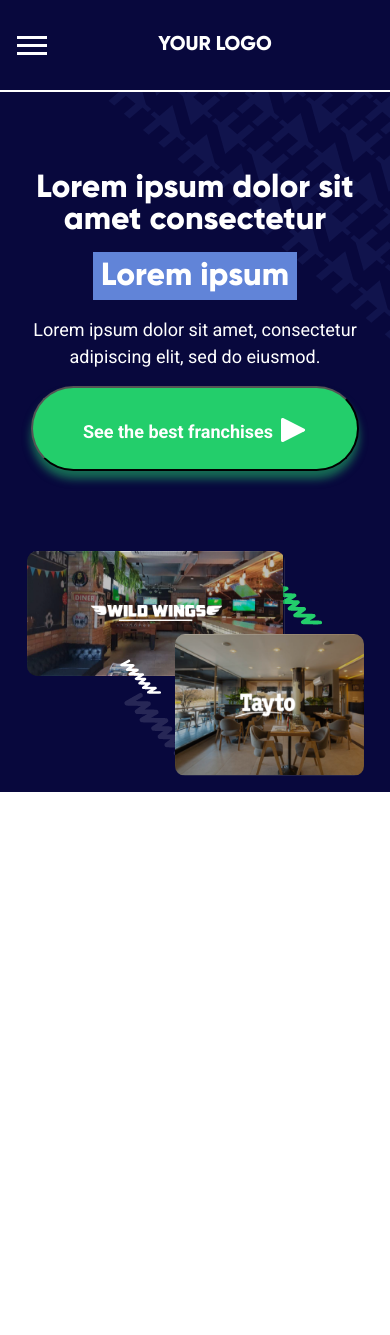
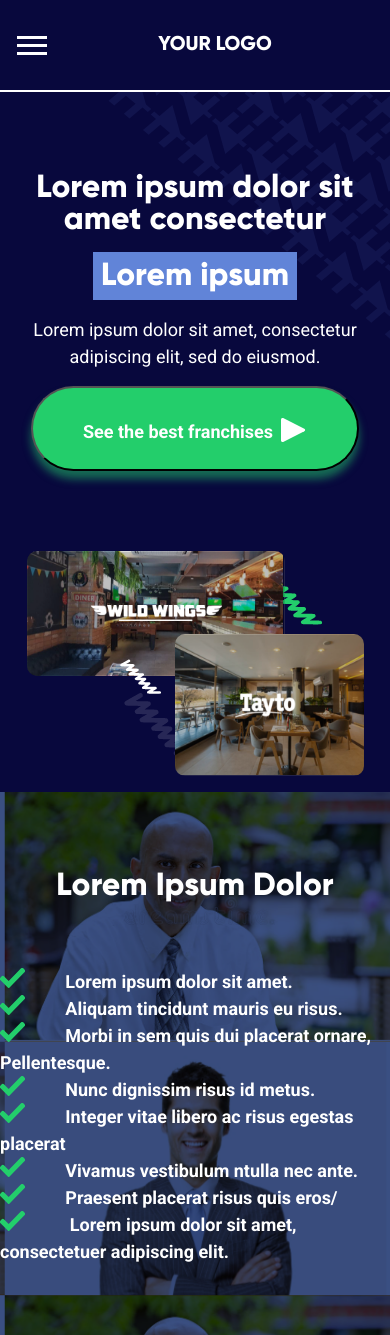
Before and after one commit to Haris-Ali/frontend-test, an Angular app: page / in a window 390 px wide. Before the commit the page ends 844 px from the top, so only its background shows below. Built offline with nearby package versions, Linux system fonts and the light colour scheme.

Commit message:
Feature section done

```diff
--- a/src/app/app.component.html
+++ b/src/app/app.component.html
@@ -1,3 +1,5 @@
 <app-header></app-header>
 
 <app-hero-section></app-hero-section>
+
+<app-features></app-features>
--- a/src/app/app.module.ts
+++ b/src/app/app.module.ts
@@ -5,9 +5,10 @@
 import { AppComponent } from './app.component';
 import { HeaderComponent } from './components/header/header.component';
 import { HeroSectionComponent } from './components/hero-section/hero-section.component';
+import { FeaturesComponent } from './components/features/features.component';
 
 @NgModule({
-  declarations: [AppComponent, HeaderComponent, HeroSectionComponent],
+  declarations: [AppComponent, HeaderComponent, HeroSectionComponent, FeaturesComponent],
   imports: [BrowserModule, AppRoutingModule],
   providers: [],
   bootstrap: [AppComponent],
--- /dev/null
+++ b/src/app/components/features/features.component.html
@@ -0,0 +1,15 @@
+<div class="bg-lightblue feature-bg-sm">
+  <div class="d-flex-column justify-content-center align-items-center padding-block-70 text-darkblue text-sm-white">
+    <h1 class="font-50px font-sm-50px padding-bottom-58 font-gilroy-bold">Lorem Ipsum Dolor</h1>
+    <ul class="feature-list font-24px font-sm-24px font-roboto-700">
+      <li>Lorem ipsum dolor sit amet.</li>
+      <li>Aliquam tincidunt mauris eu risus.</li>
+      <li>Morbi in sem quis dui placerat ornare, Pellentesque.</li>
+      <li>Nunc dignissim risus id metus.</li>
+      <li>Integer vitae libero ac risus egestas placerat</li>
+      <li>Vivamus vestibulum ntulla nec ante.</li>
+      <li>Praesent placerat risus quis eros/</li>
+      <li> Lorem ipsum dolor sit amet, consectetuer adipiscing elit.</li>
+    </ul>
+  </div>
+</div>
--- /dev/null
+++ b/src/app/components/features/features.component.ts
@@ -0,0 +1,11 @@
+import { Component } from '@angular/core';
+
+@Component({
+  selector: 'app-features',
+  templateUrl: './features.component.html',
+  styles: [
+  ]
+})
+export class FeaturesComponent {
+
+}
--- a/src/assets/styles/typography.css
+++ b/src/assets/styles/typography.css
@@ -86,4 +86,8 @@
   .font-sm-24px {
     font-size: 18px;
   }
+
+  .text-sm-white {
+    color: var(--white);
+  }
 }
--- a/src/assets/styles/utility.css
+++ b/src/assets/styles/utility.css
@@ -9,6 +9,10 @@
 
 .justify-content-between {
   justify-content: space-between;
+}
+
+.justify-content-center {
+  justify-content: center;
 }
 
 .align-items-center {
@@ -33,6 +37,14 @@
 
 .padding-block-5rem {
   padding-block: 5rem;
+}
+
+.padding-block-70 {
+  padding-block: 70px;
+}
+
+.padding-bottom-58 {
+  padding-bottom: 58px;
 }
 
 .padding-inline-8 {
--- a/src/styles.css
+++ b/src/styles.css
@@ -95,3 +95,27 @@
   top: 5px;
   position: relative;
 }
+
+/* Hero section end */
+
+/* Feature section styles */
+
+ul.feature-list {
+  list-style: none;
+}
+
+ul.feature-list li::before {
+  content: url('./assets/images/check.svg');
+  margin-right: 40px;
+}
+
+@media (max-width: 767px) {
+  .feature-bg-sm {
+    background-image: url('./assets/images/feature-bg.png');
+    background-repeat: no-repeat;
+    background-color: transparent;
+    background-size: cover;
+  }
+}
+
+/* Feature section end */
```
Also changed, not shown: src/assets/images/check.svg (added), src/assets/images/feature-bg.png (added).
